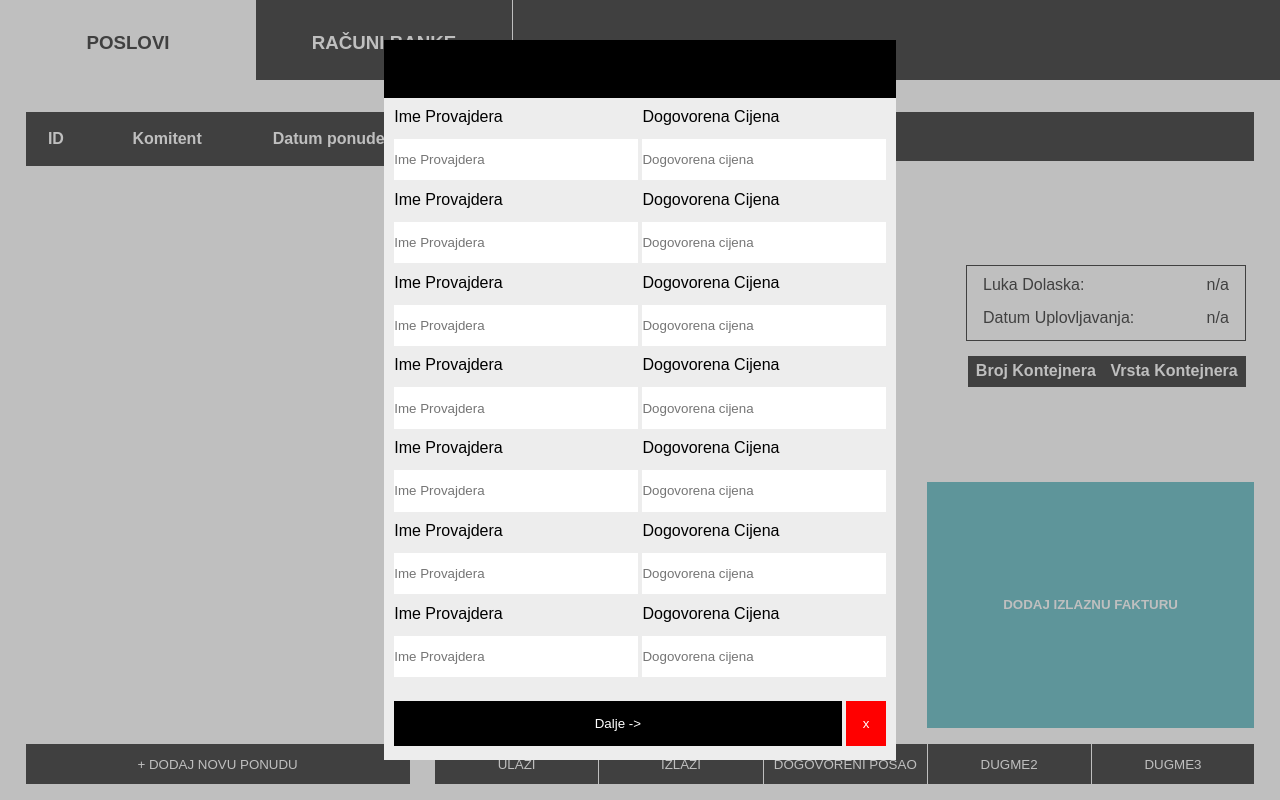
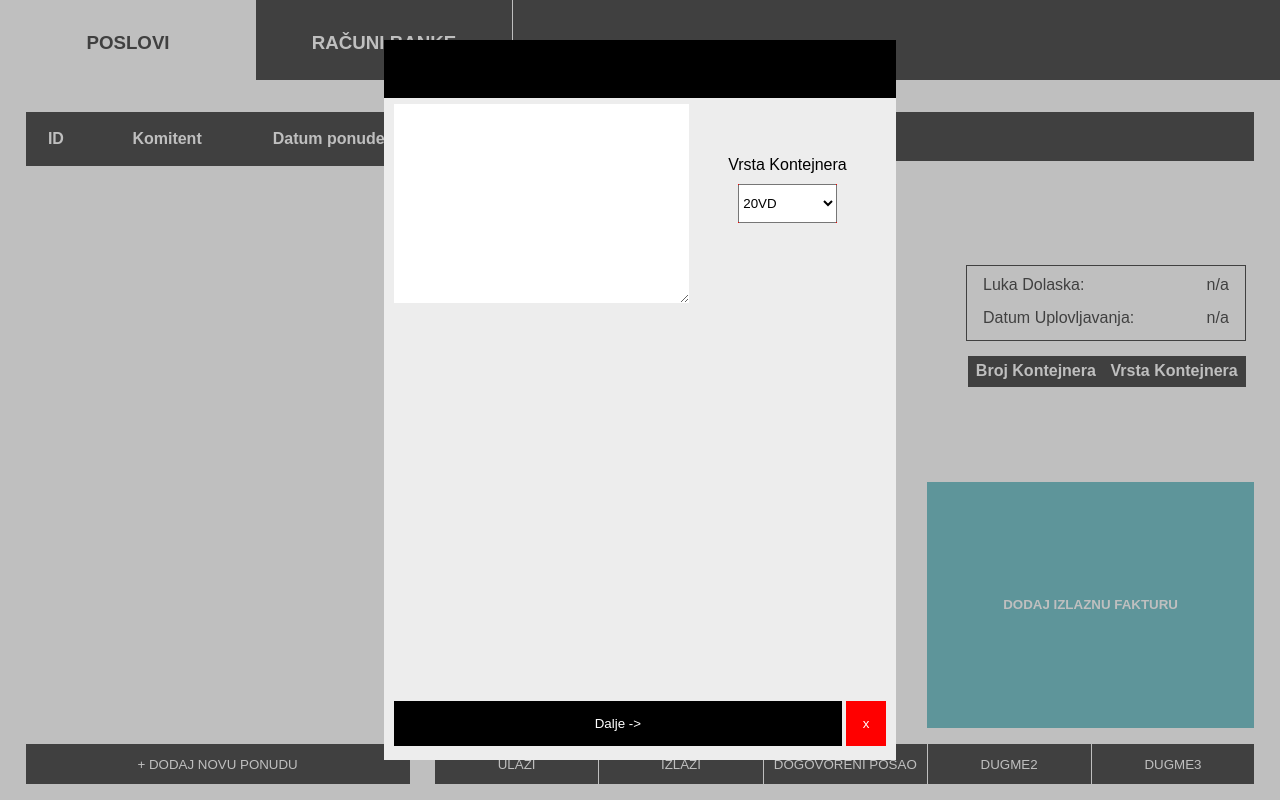
Before and after one commit to Pi-Solution/cargo_navis, a PHP site: page / in a window 1280 px wide, after a click on "+ DODAJ NOVU PONUDU". Run offline with PHP 8.4, Linux system fonts and the light colour scheme; data that the repository does not hold is empty.

Commit message:
new features
added containers

```diff
--- a/HTML/forms/add_job.php
+++ b/HTML/forms/add_job.php
@@ -111,6 +111,36 @@
 						}
 					?>
 				</div>
+
+				<div class="form_buttons">
+					<button type="button" class="save_button" onclick="send_form_data();">Dalje -></button>
+					<button type="button" class="form_exit" onclick="show_form('add_job_form')">x</button>
+				</div>
+			</div>
+			<div class="form_in_form">
+				<div class="form_header"></div>
+					<div class="form_content">
+						<div class="containers_info">
+							<div class="containers_info_child">
+								<textarea class="containers_id"></textarea>
+							</div>
+							<div class="container_right">
+								<div class="container_header">
+									<div class="container_header_child">
+										<p>Vrsta Kontejnera</p>
+									</div>
+								</div>
+								<div class="container_type">
+									<select id="select_container_type">
+										<option>20VD</option>
+										<option>20HC</option>
+										<option>40VD</option>
+										<option>40HC</option>
+									</select>
+								</div>
+							</div>
+						</div>
+					</div>
 				<div class="form_buttons">
 					<button type="button" class="save_button" onclick="send_form_data();">Dalje -></button>
 					<button type="button" class="form_exit" onclick="show_form('add_job_form')">x</button>
--- a/css/style.css
+++ b/css/style.css
@@ -560,6 +560,7 @@ a {
 	height: 92%;
 	width: 100%;
 	background-color: #ededed;
+	overflow: auto;
 }
 .div_input{
 	position: absolute;
@@ -905,6 +906,71 @@ a {
 #pr2_right{
 	right: 0px;
 }
+/*containe form*/
+.containers_info{
+	position: absolute;
+	top: 1%;
+	left: 2%;
+	width: 96%;
+	height: 30%;
+}
+.containers_id{
+	position: absolute;
+	top: 0px;
+	left: 0px;
+	width: 60%;
+	height: 100%;
+	border: none;
+	padding: 0;
+	outline: inherit;
+	font-size: 2.5vh;
+}
+.container_right{
+	position: absolute;
+	top: 0px;
+	right: 0px;
+	height: 100%;
+	width: 40%;
+}
+
+.container_header{
+	position: absolute;
+	top: 20%;
+	height: 20%;
+	width: 100%;
+}
+.container_header_child{
+	position: absolute;
+	width: 100%;
+	height: 40%;
+	top: 0px;
+	bottom: 0px;
+	margin-top: auto;
+	margin-bottom: auto;
+	text-align: center;
+}
+.container_header_child p{
+	margin: 0px;
+	padding: 0px;
+}
+.container_type{
+	position: absolute;
+	top: 40%;
+	width: 50%;
+	height: 20%;
+	left: 0px;
+	right: 0px;
+	margin-right: auto;
+	margin-left: auto;
+	background-color: red;
+}
+#select_container_type{
+	position: absolute;
+	top: 0px;
+	left: 0px;
+	width: 100%;
+	height: 100%;
+}
 /*--------forma za ulaznu fakturu---------*/
 .ulaz_fartura_forma{
 	position: absolute;
```
